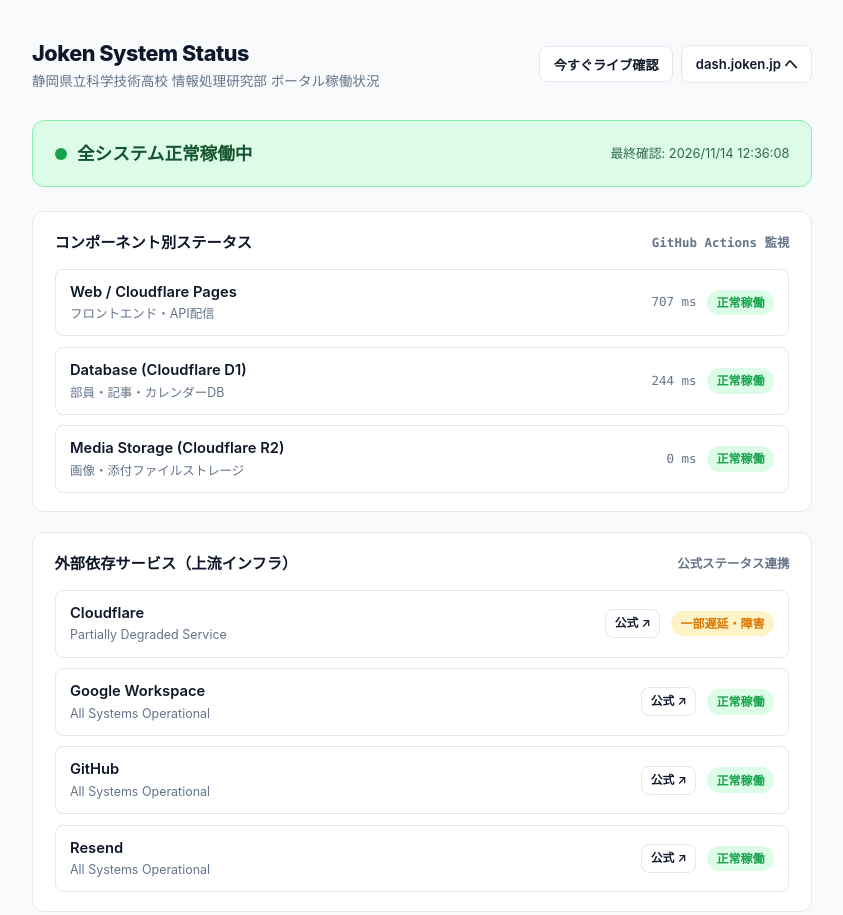
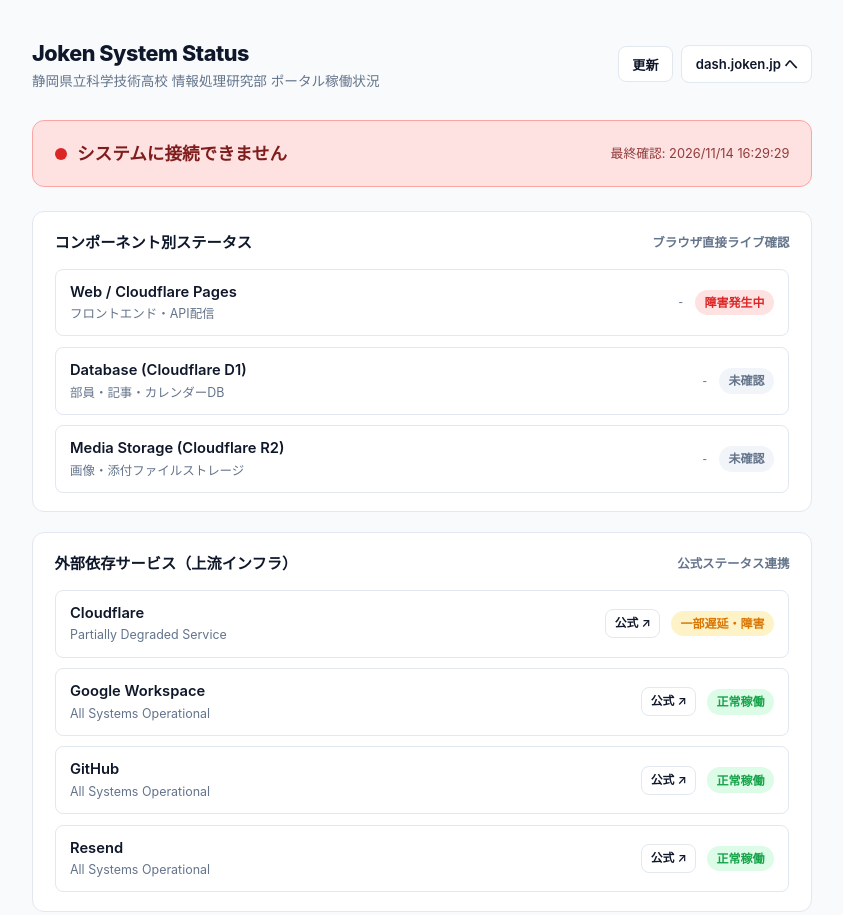
Before and after one commit to kagiko-joken/websystem-status, a plain HTML site: page index.html in a window 1280 px wide. Shown: the top 915 px of the page, without its empty margins (218-1061 px from the left). Drawn offline with Linux system fonts and the light colour scheme; no server answers.

Commit message:
Rename button to 更新 and auto-run live check on load

```diff
--- a/index.html
+++ b/index.html
@@ -214,7 +214,7 @@
         </div>
       </div>
       <div class="actions">
-        <button type="button" id="live-check-btn" class="btn">今すぐライブ確認</button>
+        <button type="button" id="live-check-btn" class="btn">更新</button>
         <a href="https://dash.joken.jp" class="btn" target="_blank" rel="noopener">dash.joken.jp へ</a>
       </div>
     </header>
@@ -447,7 +447,7 @@
     async function runLiveCheck() {
       const btn = document.getElementById('live-check-btn');
       btn.disabled = true;
-      btn.textContent = '確認中…';
+      btn.textContent = '更新中…';
       const start = performance.now();
       try {
         const res = await fetch('https://dash.joken.jp/api/health', { cache: 'no-store' });
@@ -468,12 +468,12 @@
         }, new Date().toISOString(), 'ブラウザ直接ライブ確認');
       } finally {
         btn.disabled = false;
-        btn.textContent = '今すぐライブ確認';
+        btn.textContent = '更新';
       }
     }
 
     document.getElementById('live-check-btn').addEventListener('click', runLiveCheck);
-    loadStaticStatus();
+    loadStaticStatus().then(() => runLiveCheck());
   </script>
 </body>
 </html>
```
